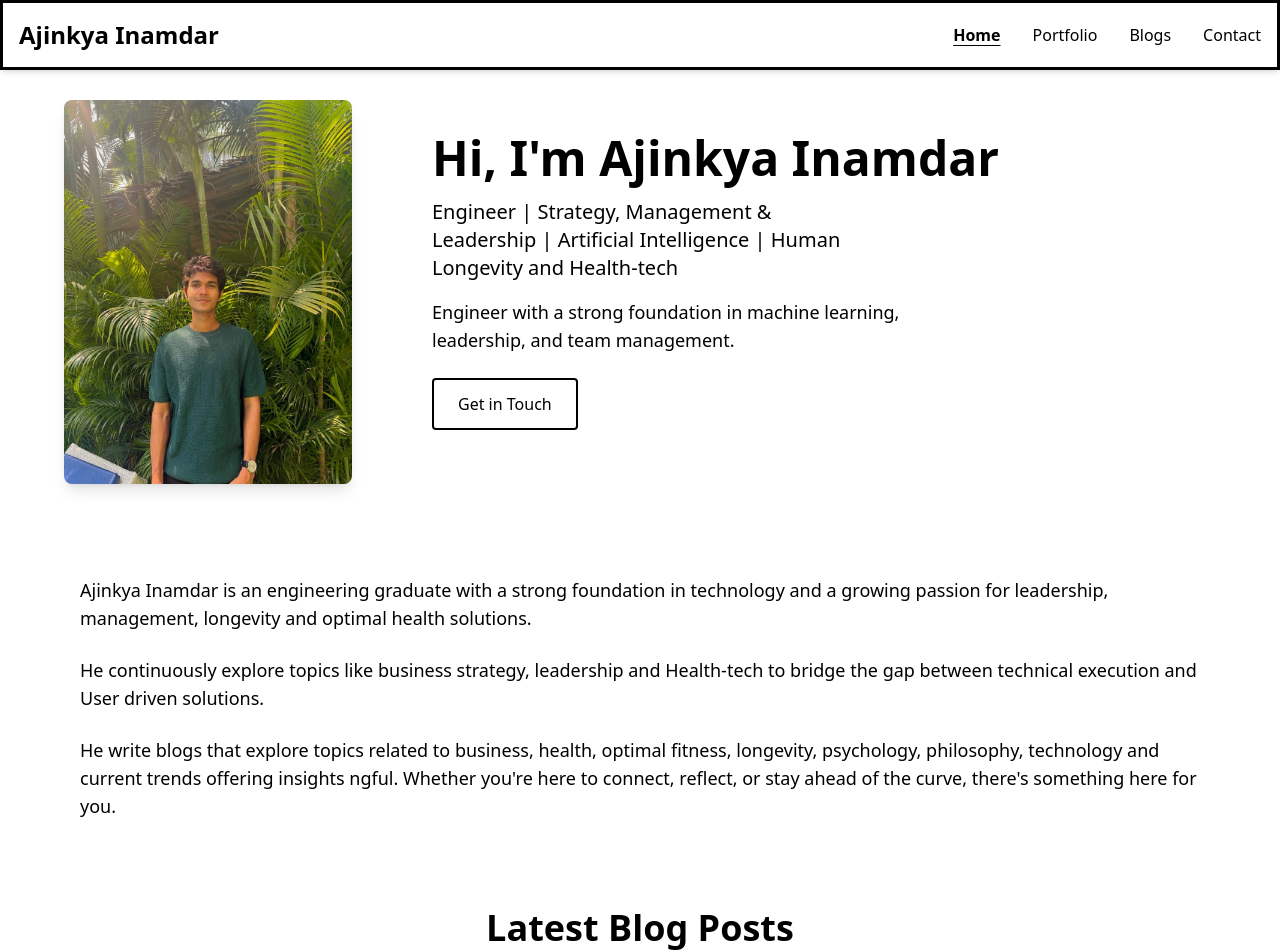
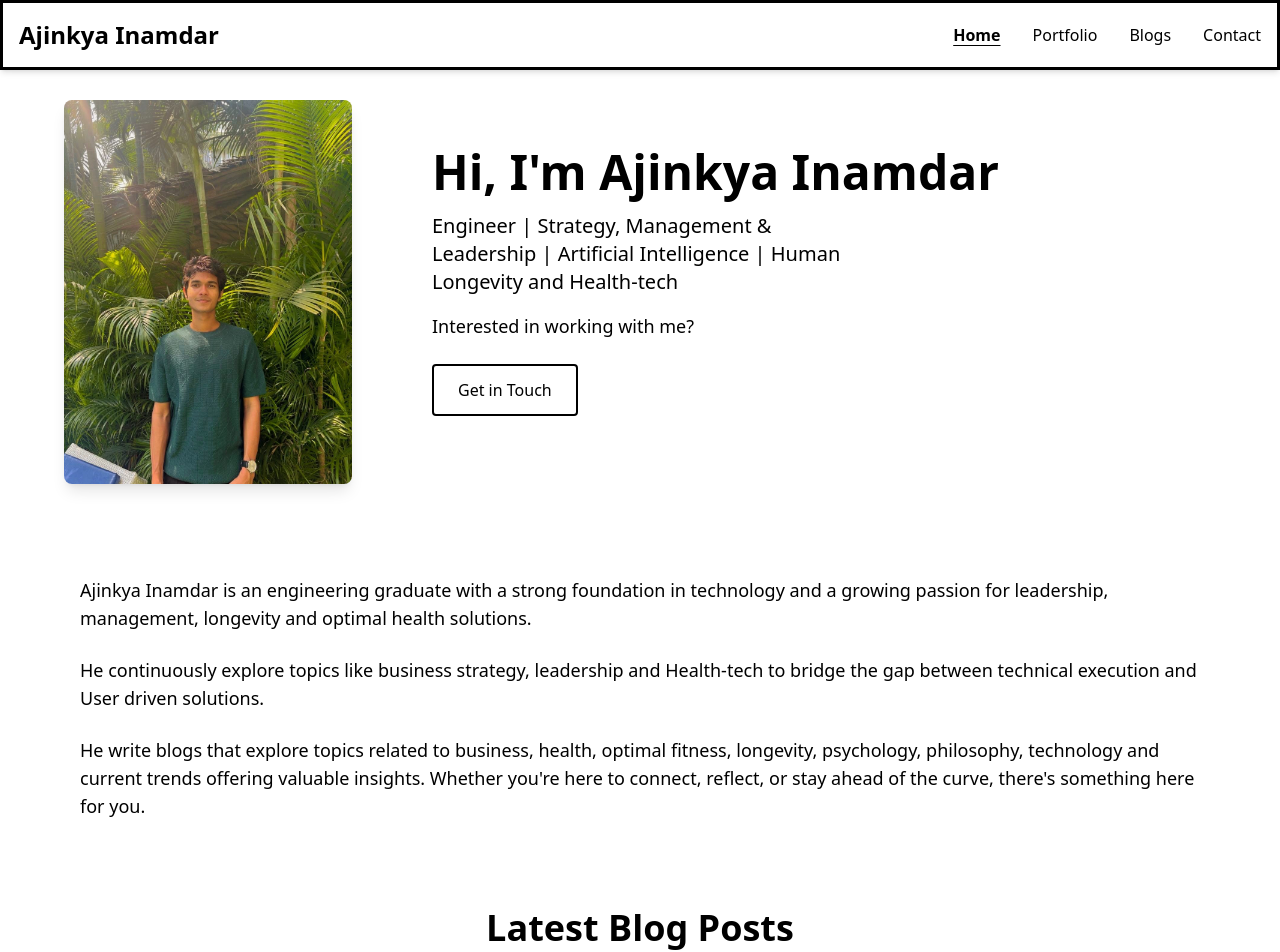
Before and after one commit to ajinkya-inamdar/myapp, a React (Vite) app: page / in a window 1280 px wide. Shown: the top 952 px of the page. Built offline with nearby package versions, Linux system fonts and the light colour scheme; a web font is replaced by a local one.

Commit message:
about me update

```diff
--- a/src/pages/Home.jsx
+++ b/src/pages/Home.jsx
@@ -37,7 +37,7 @@ const Home = () => {
     Engineer | Strategy, Management & Leadership | Artificial Intelligence | Human Longevity and Health-tech
   </p>
   <p className="mb-6 text-black-300 max-w-lg text-sm sm:text-base md:text-lg md:mx-0">
-    Engineer with a strong foundation in machine learning, leadership, and team management.
+    Interested in working with me?
   </p>
   <div className="flex flex-col sm:flex-row gap-3 sm:gap-4 justify-center md:justify-start">
     <a
@@ -66,7 +66,7 @@ const Home = () => {
             He continuously explore topics like business strategy, leadership and Health-tech to bridge the gap between technical execution and User driven solutions.
           </p>
           <p className="mb-4 sm:mb-6">
-           He write blogs that explore topics related to business, health, optimal fitness, longevity, psychology, philosophy, technology and current trends offering insights ngful. Whether you're here to connect, reflect, or stay ahead of the curve, there's something here for you.
+           He write blogs that explore topics related to business, health, optimal fitness, longevity, psychology, philosophy, technology and current trends offering valuable insights. Whether you're here to connect, reflect, or stay ahead of the curve, there's something here for you.
           </p>
         </div>
       </div>
```
